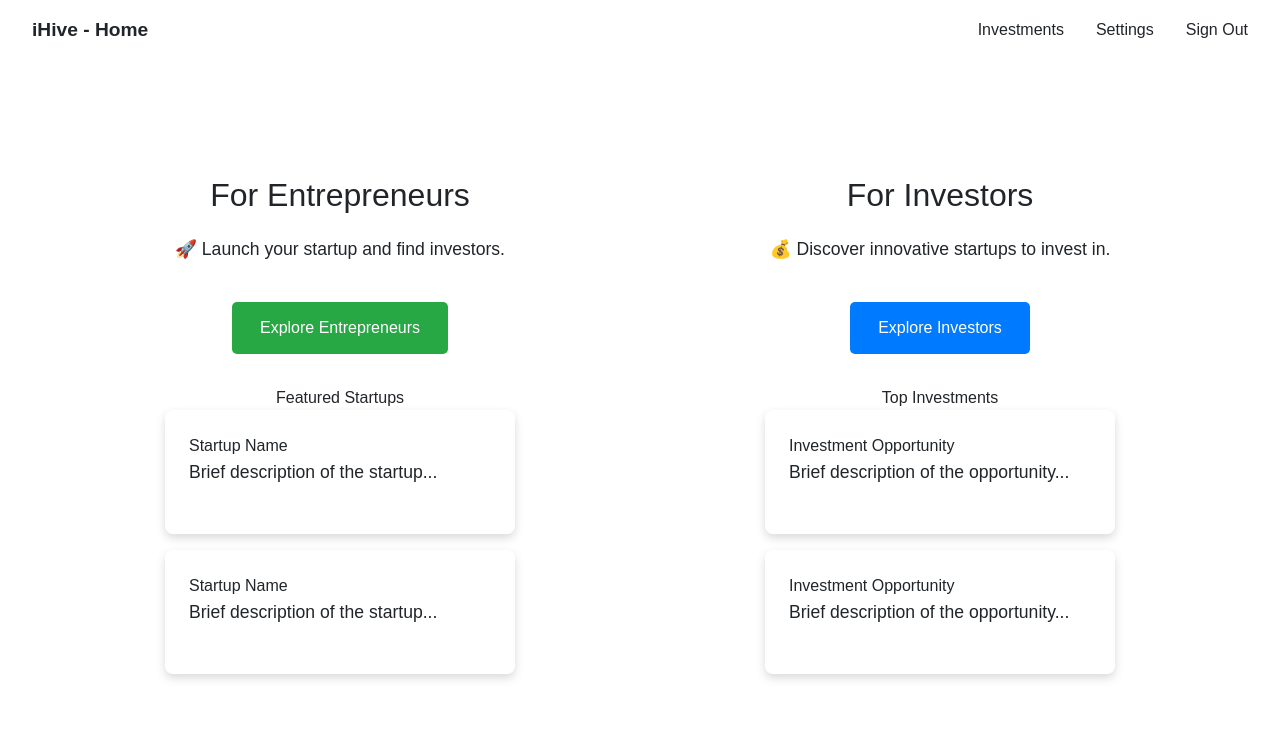
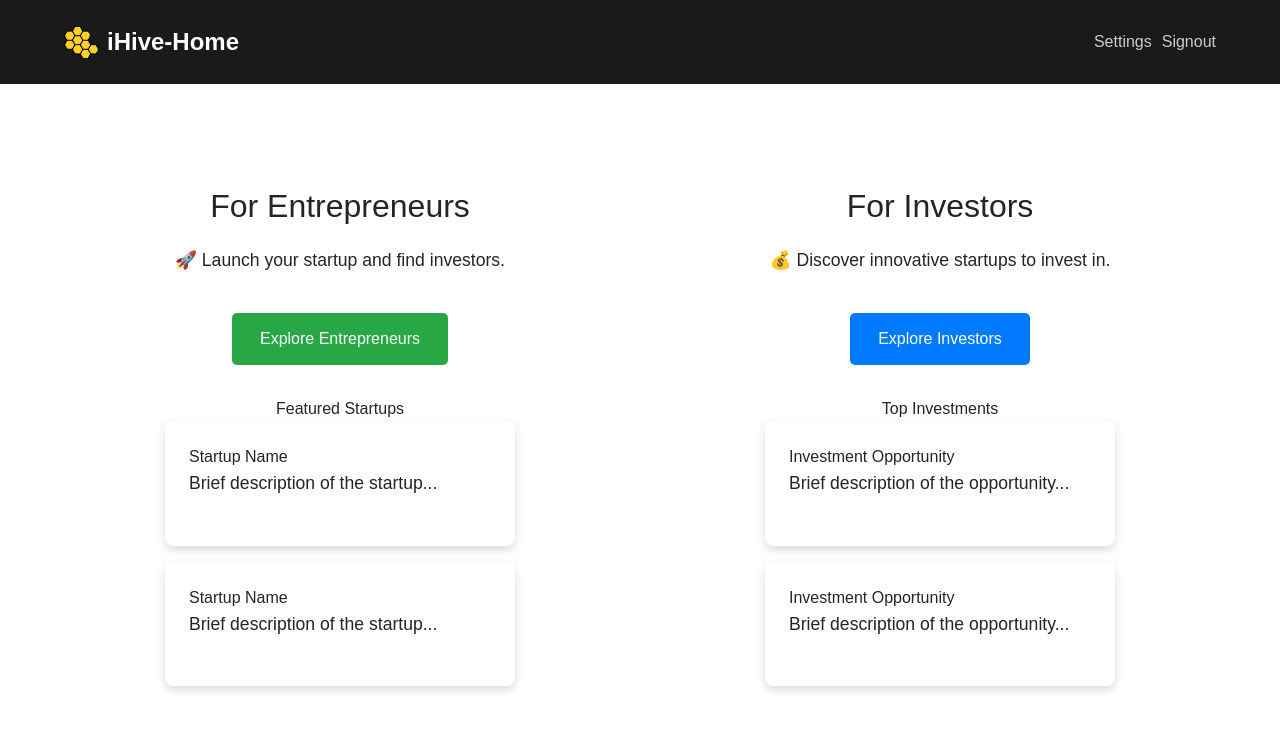
Before and after one commit to RizikH/iHive, a Next.js app in the folder frontend/: page / in a window 1280 px wide. Shown: the top 730 px of the page. Built offline with nearby package versions, Linux system fonts and the light colour scheme.

Commit message:
Ready for Presentation

```diff
--- a/frontend/app/investor/page.tsx
+++ b/frontend/app/investor/page.tsx
@@ -205,9 +205,9 @@ const InvestorPage = () => {
                             <p>{idea.description}</p>
                             <p>{idea.category}</p>
                             <p>
-                                {Array.isArray(idea.tags_name)
+                                {Array.isArray(idea?.tags_name) && idea?.tags_name.length > 0
                                     ? idea.tags_name.join(", ")
-                                    : idea.tags_name}
+                                    : "No tags available"}
                             </p>
                             <button className={styles.investButton}>💰 Invest</button>
                         </div>
--- a/frontend/app/page.tsx
+++ b/frontend/app/page.tsx
@@ -4,17 +4,28 @@ import Link from "next/link";
 import styles from ".//styles/home.module.css"; // ✅ Fixed Import Path
 import ".//styles/globals.css"; // ✅ Fixed Import Path
 import React from "react";
+import Image from "next/image";
 
 export default function Home() {
   return (
     <div className={styles.container}>
       {/* Navigation Bar */}
-      <nav className={styles.navbar}>
-        <div className={styles.logo}>iHive - Home</div>
-        <div className={styles["nav-links"]}>
-          <Link href="/investments"><span>Investments</span></Link>
-          <Link href="/settings"><span>Settings</span></Link>
-          <Link href="/get-started"><span>Sign Out</span></Link>
+
+      <nav className={styles.navContainer}>
+        <div className={styles.logo}>
+          <Image
+            src="/Images/iHive.png"
+            alt="Logo"
+            title="Home"
+            width={35}
+            height={35}
+            className={styles.logoImage}
+          />
+          <Link href="/">iHive-Home</Link>
+        </div>
+        <div className={styles['nav-links']}>
+          <Link href="#setting">Settings</Link>
+          <Link href="#get-started">Signout</Link>
         </div>
       </nav>
 
--- a/frontend/app/styles/home.module.css
+++ b/frontend/app/styles/home.module.css
@@ -7,28 +7,62 @@
     color: #212529;
 }
 
-/* Navbar */
-.navbar {
+/* Navbar styling */
+.navContainer {
+    padding: 1.5rem 4rem;
     display: flex;
     justify-content: space-between;
-    padding: 1rem 2rem;
     align-items: center;
+    background-color: #1a1a1a;
 }
 
 .logo {
+    display: flex;
+    align-items: center;
+    gap: 0.5rem;
+    font-size: 1.5rem;
     font-weight: bold;
-    font-size: 1.2rem;
 }
 
-.nav-links a {
-    color: var(--link-color);
+.logo a {
+    color: #fff;
     text-decoration: none;
-    margin-left: 2rem;
-    transition: color 0.3s ease;
+}
+
+.logoImage {
+    width: 35px;
+    height: 35px;
+    object-fit: contain;
+}
+
+.nav-links {
+    display: flex;
+    align-items: center;
+    /* Aligns items vertically */
+    gap: 10px;
+    /* Adjust spacing between items */
+}
+
+.avatarIcon {
+    border-radius: 50%;
+    /* Makes the image circular if needed */
+}
+
+.nav-links a,
+.nav-links:visited {
+    color: #ccc;
+    background-color: transparent;
+    text-decoration: none;
 }
 
 .nav-links a:hover {
-    color: var(--hover-color);
+    background-color: transparent;
+    text-decoration: underline;
+}
+
+.nav-links a:active {
+    background-color: transparent;
+    text-decoration: none;
 }
 
 /* Split Layout */
--- a/frontend/app/styles/investor.module.css
+++ b/frontend/app/styles/investor.module.css
@@ -21,21 +21,21 @@
 }
 
 .logoImage {
-    width: 35px;
-    height: 35px;
+    width: 30px;
+    height: 30px;
     object-fit: contain;
 }
 
 .nav-links {
     display: flex;
     align-items: center;
-    /* Aligns items vertically */
-    gap: 10px;
-    /* Adjust spacing between items */
+    gap: 30px;
+
 }
 
 .avatarIcon {
     border-radius: 50%;
+    margin-left: 20px;
     /* Makes the image circular if needed */
 }
 
```
